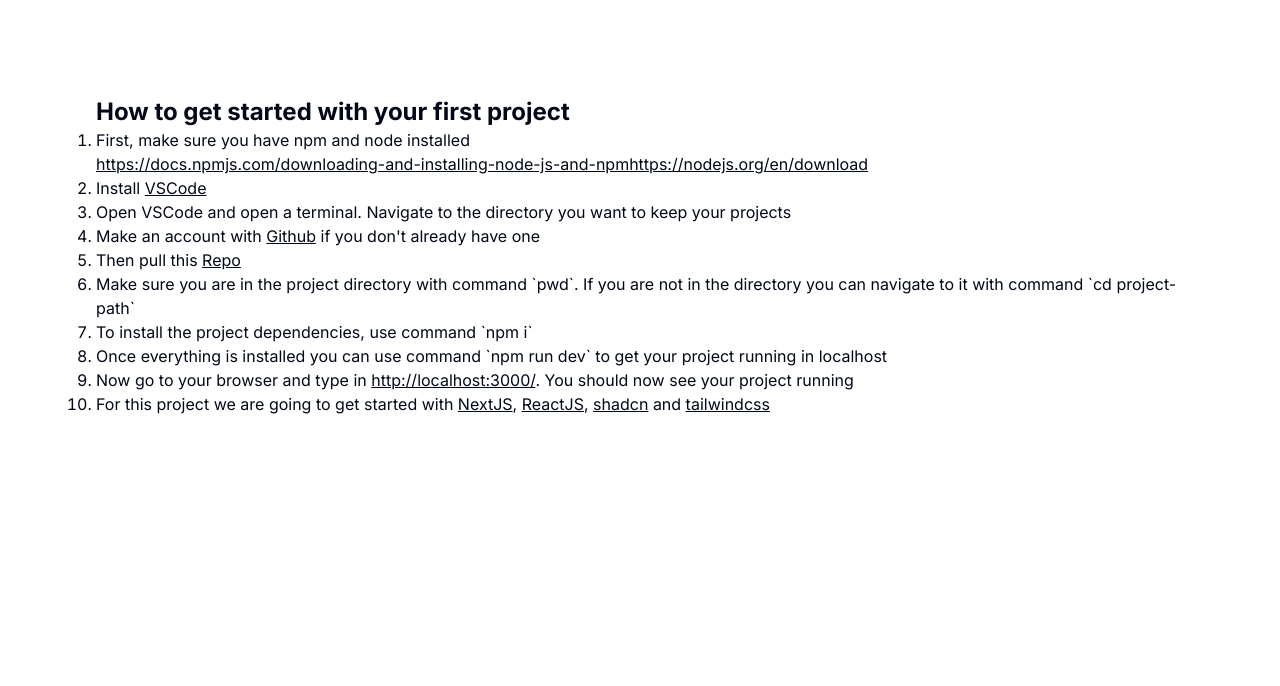
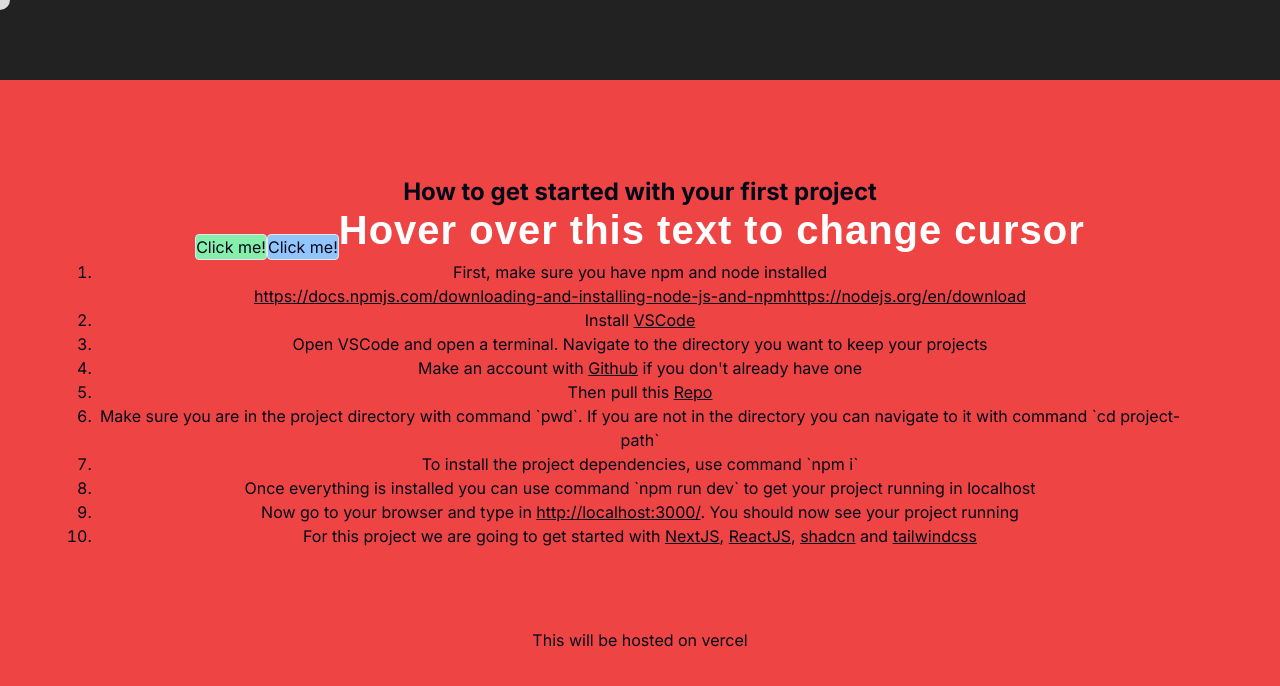
Before and after one commit to juncho154930/programming-project, a Next.js app: page / in a window 1280 px wide. Shown: the top 686 px of the page. Built offline with nearby package versions, Linux system fonts and the light colour scheme.

Commit message:
for jay to practice

```diff
--- a/app/globals.css
+++ b/app/globals.css
@@ -78,3 +78,35 @@
 a {
   text-decoration: underline;
 }
+
+body {
+  text-align: center;
+  margin-top: 5em;
+  font-size: 16px;
+  background: #222;
+}
+.text {
+  display: inline-block;
+  font: 700 2.5em sans-serif;
+  color: #fff;
+  letter-spacing: 1px;
+  position: relative;
+  overflow: hidden;
+}
+
+.cursor {
+  position: fixed;
+  width: 20px;
+  height: 20px;
+  border-radius: 50%;
+  background: #fff;
+  transform: translate(-50%, -50%);
+  transition: transform 0.2s ease;
+  pointer-events: none;
+  mix-blend-mode: difference;
+}
+p:hover ~ .cursor {
+  transform: scale(6);
+  box-shadow: 0 0 10px #fff;
+  color: #000;
+}
--- a/app/page.tsx
+++ b/app/page.tsx
@@ -1,10 +1,55 @@
+"use client";
+
+import { useEffect, useState } from "react";
+
 export default function Home() {
+  const [test, setTest] = useState("bg-red-500");
+
+  const AlertTest = (color: string) => {
+    setTest(color);
+  };
+
+  const [position, setPosition] = useState({ x: 0, y: 0 });
+
+  const onMouseMove = (e: any) => {
+    setPosition({ x: e.clientX, y: e.clientY });
+  };
+
+  useEffect(() => {
+    document.addEventListener("mousemove", onMouseMove);
+
+    return () => {
+      document.removeEventListener("mousemove", onMouseMove);
+    };
+  }, []);
+
+  const cursorStyles = {
+    left: position.x,
+    top: position.y,
+  };
+
   return (
-    <main className="flex min-h-screen flex-col items-center justify-between p-24">
+    <main
+      className={`flex min-h-screen flex-col items-center justify-between p-24 ${test}`}
+    >
       <div>
         <h1 className="text-2xl font-bold">
           How to get started with your first project
         </h1>
+        <button
+          className="rounded border bg-green-300"
+          onClick={() => AlertTest("bg-green-500")}
+        >
+          Click me!
+        </button>
+        <button
+          className="rounded border bg-blue-300"
+          onClick={() => AlertTest("bg-blue-500")}
+        >
+          Click me!
+        </button>
+        <p className="text">Hover over this text to change cursor</p>
+        <div className="cursor" style={cursorStyles}></div>
         <ul className="list-decimal">
           <li>
             First, make sure you have npm and node installed
@@ -102,6 +147,7 @@
             </a>
           </li>
         </ul>
+        <p className="mt-20">This will be hosted on vercel</p>
       </div>
     </main>
   );
```
